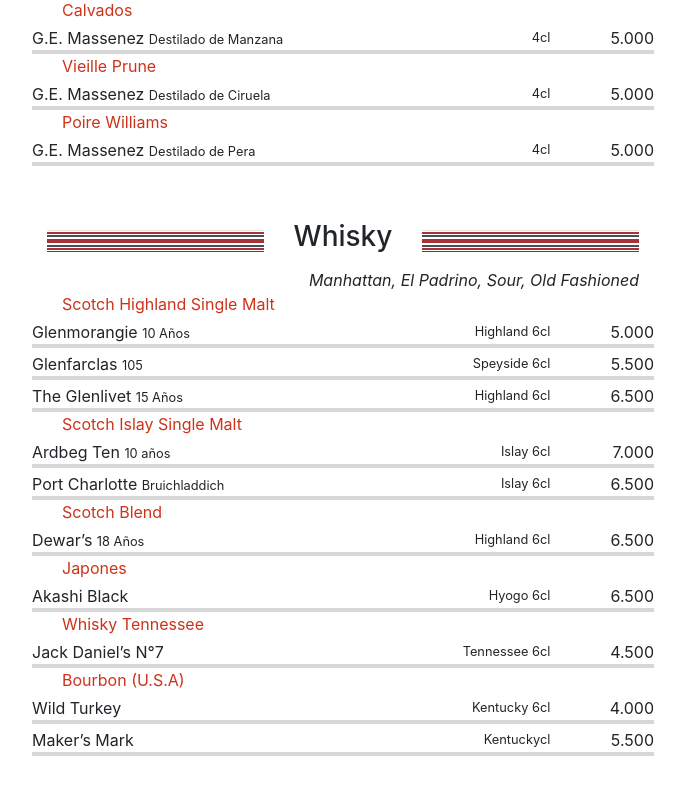
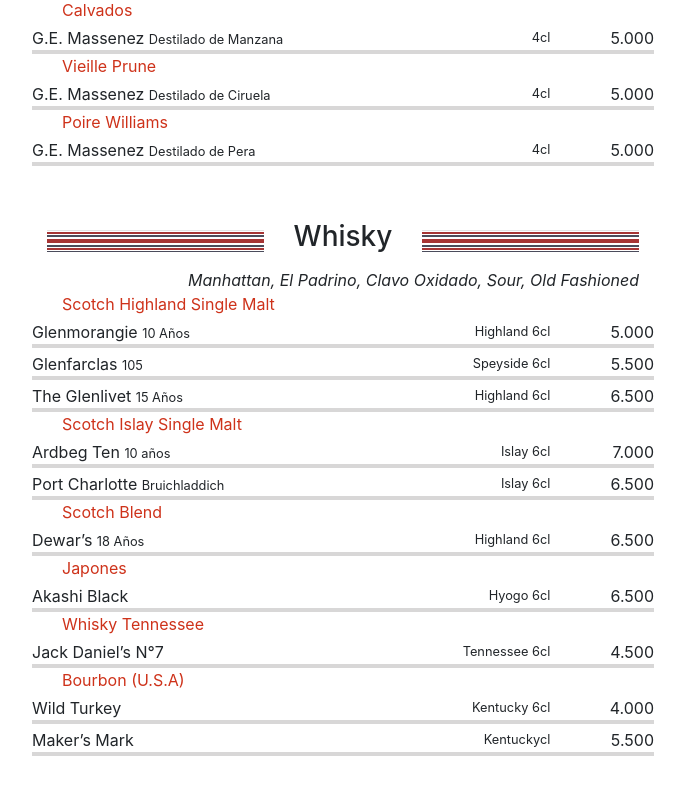
Before and after one commit to durbonca/Menu-QR-Google-sheet, a React (Create React App) app: page /Beer in a window 1280 px wide. Shown: the part 5438-6232 px from the top of the page, without its empty margins (297-982 px from the left). Built offline with nearby package versions, Linux system fonts and the light colour scheme; no server answers.

Commit message:
Update dataDestilados.js

```diff
--- a/src/data/dataDestilados.js
+++ b/src/data/dataDestilados.js
@@ -32,7 +32,7 @@ const dataDestilados = [{
     }]
 }, {
     title: 'Whisky',
-    description: 'Manhattan, El Padrino, Sour, Old Fashioned',
+    description: 'Manhattan, El Padrino, Clavo Oxidado, Sour, Old Fashioned',
     family: [{
             title: 'Scotch Highland Single Malt',
             products: [
```
